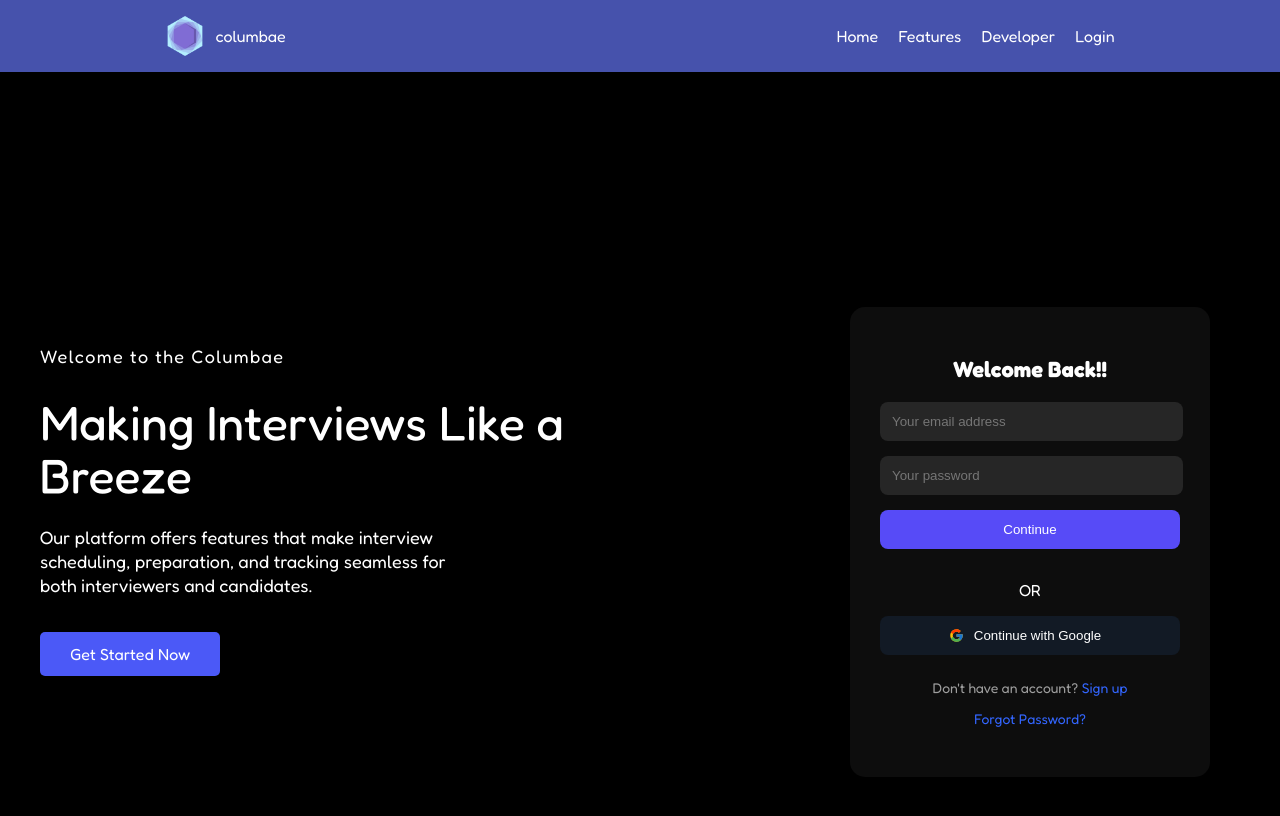
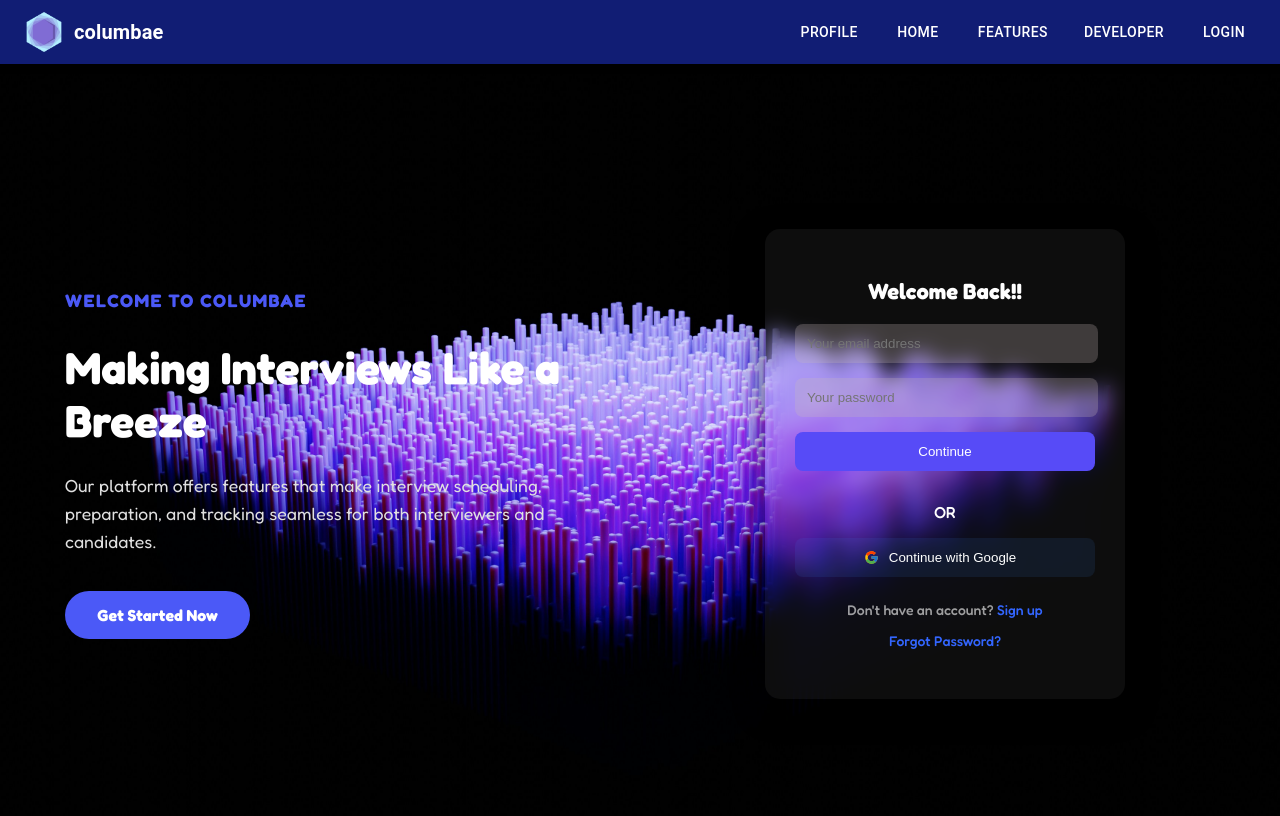
Before and after one commit to Abhinavrajsrivastav/EduCloud, a React (Create React App) app: page / in a window 1280 px wide. Shown: the top 816 px of the page. Built offline with nearby package versions, Linux system fonts and the light colour scheme.

Commit message:
19-11-2024-004

```diff
--- a/package.json
+++ b/package.json
@@ -3,6 +3,10 @@
   "version": "0.1.0",
   "private": true,
   "dependencies": {
+    "@emotion/react": "^11.13.5",
+    "@emotion/styled": "^11.13.5",
+    "@mui/icons-material": "^6.1.8",
+    "@mui/material": "^6.1.8",
     "@react-oauth/google": "^0.12.1",
     "@testing-library/jest-dom": "^5.17.0",
     "@testing-library/react": "^13.4.0",
--- a/src/App.js
+++ b/src/App.js
@@ -13,8 +13,8 @@ function App() {
   return (
     <UserProvider>
       <Router>
-        <Navbar /> {/* Navbar will be visible on all pages */}
-        <Routes> {/* No need for Switch here */}
+        <Navbar />
+        <Routes>
           <Route path="/" element={<Landing />} />
           <Route path="/profile" element={<Profile />} />
           <Route path="/features" element={<Features />} />
--- a/src/Pages/Landing/InfoSection.css
+++ b/src/Pages/Landing/InfoSection.css
@@ -1,151 +1,183 @@
-/* Include in your CSS */
+/* Import fonts */
 @import url('https://fonts.googleapis.com/css2?family=Fredoka:wght@300..700&display=swap');
-;@import url('https://fonts.googleapis.com/css2?family=Great+Vibes&display=swap');
+@import url('https://fonts.googleapis.com/css2?family=Great+Vibes&display=swap');
 
+/* Section styling */
 .info-sec {
     color: #fff;
-    padding: 0px 0;
+    padding: 0;
     background: url('./vimal-s-YcLiQSXzCiE-unsplash.jpg') no-repeat center center/cover;
-    height: 100vh;
+    height: 100vh; /* Set full height for desktop */
+    display: flex;
+    align-items: center;
+    justify-content: center;
+    animation: fadeIn 1s ease-in-out;
+    margin-top: 0; /* Remove any default top margin */
 }
 
 .light-bg {
-    background: #fff;
+    background: #f9f9f9;
+    color: #000;
 }
 
-.dark-bg {
-}
-
+/* Container Styling */
 .container {
     width: 100%;
     max-width: 1200px;
     margin: 0 auto;
     padding: 10px 15px;
     font-family: "Fredoka", sans-serif;
-  font-optical-sizing: auto;
-  font-weight: normal;
-  font-style: normal;
-  font-variation-settings:
-    "wdth" 100;
 }
 
+/* Flex Row for info sections */
 .info-row {
     display: flex;
-    margin: 0 -15px -15px -15px;
-    flex-direction: row;
+    flex-wrap: wrap;
     align-items: center;
-    position: relative;
-    top: 60px;
+    gap: 20px;
+    animation: fadeInUp 1s ease-in-out;
 }
 
 .row-reverse {
     flex-direction: row-reverse;
 }
 
+/* Styling for individual columns */
 .info-column {
-    margin-bottom: 15px;
-    padding: 0 15px;
     flex: 1;
+    text-align: start;
     max-width: 50%;
-    flex-basis: 50%;
-    position: relative;
-    top: 0px;
+    font-family: 'Fredoka', sans-serif; /* Modern, clean font */
+    font-weight: 500; /* Slightly bold overall */
+    color: #f5f5f5; /* Light grey for contrast */
 }
 
 .text-wrapper {
     max-width: 540px;
-    padding-top: 0;
-    padding-bottom: 60px;
+    margin: 0 auto;
 }
 
+/* Top Line Style */
 .top-line {
-    color: #ffffff;
+    color: #4b59f7;
     font-size: 18px;
-    line-height: 16px;
-    font-weight: 400;
     letter-spacing: 1.4px;
+    text-transform: uppercase;
+    font-weight: 700; /* Bold text for top line */
     margin-bottom: 16px;
 }
 
-.light-top-line {
-    color: #ffffff;
+/* Heading Text */
+.heading {
+    font-size: 2.8rem; /* Larger font size for emphasis */
+    font-weight: 700; /* Bold heading */
+    margin-bottom: 24px;
+    line-height: 1.2;
+    color: #fff; /* Contrasting color for dark backgrounds */
 }
 
-.heading {
-    margin-bottom: 24px;
-    font-size: 48px;
-    line-height: 1.1;
-    font-weight: 440;
-    color: #ffffff;
+/* Subtitle Text */
+.subtitle {
+    font-size: 1.1rem; /* Slightly larger for better readability */
+    font-weight: 400; /* Normal weight for easy reading */
+    margin-bottom: 35px;
+    color: #e0e0e0; /* Softer light grey */
+    line-height: 1.6;
 }
 
-.light-text {
-    color: #f7f8fa;
+/* Button Styling */
+.btn {
+    padding: 14px 32px;
+    font-size: 16px;
+    color: #fff;
+    background: #4b59f7;
+    border: none;
+    border-radius: 50px;
+    cursor: pointer;
+    font-weight: 700; /* Bold text for call-to-action */
+    font-family: "Fredoka", sans-serif;
+    transition: all 0.3s ease-in-out;
 }
 
-.subtitle {
-    max-width: 440px;
-    margin-bottom: 35px;
-    font-size: 18px;
-    line-height: 24px;
-    color: #ffffff;
+.btn:hover {
+    background: #3A49F7;
+    transform: translateY(-3px);
+    box-shadow: 0 4px 10px rgba(0, 0, 0, 0.2);
 }
 
-.light-text-desc {
-    color: #a9b3c1;
-}
-
+/* Image Wrapper Styling */
 .img-wrapper {
-    max-width: 555px;
     display: flex;
-    justify-content: flex-end; /* Adjust based on your needs */
-}
-
-.btn {
-    padding: 12px 30px;
-    font-size: 16px;
-    color: #fff;
-    background: #4B59F7;
-    border: none;
-    border-radius: 5px;
-    cursor: pointer;
-    font-family: "Fredoka", sans-serif;
-}
-
-.primary {
-    background: #4B59F7; /* Use a different color if needed */
-}
-
-.img-wrapper {
-    max-width: 555px;
-    display: flex;
-    justify-content: flex-end;
+    justify-content: center;
     align-items: center;
 }
 
+/* Image Styling */
 .img {
     width: 100%;
     max-width: 400px;
-    height: auto;
-    border-radius: 10px;
-    transition: transform 0.3s ease-in-out, box-shadow 0.3s ease-in-out;
-    mask-size: cover;
-    background-color: transparent; /* Set background color to transparent */
-    position: relative;
-    top: -20px;
+    border-radius: 15px;
+    transition: transform 0.5s ease, box-shadow 0.5s ease;
 }
 
+.img:hover {
+    transform: scale(1.1);
+    box-shadow: 0 10px 20px rgba(0, 0, 0, 0.4);
+}
 
-/* Add responsive styles if needed */
+/* Add Animations */
+@keyframes fadeIn {
+    0% {
+        opacity: 0;
+    }
+    100% {
+        opacity: 1;
+    }
+}
+
+@keyframes fadeInUp {
+    0% {
+        opacity: 0;
+        transform: translateY(20px);
+    }
+    100% {
+        opacity: 1;
+        transform: translateY(0);
+    }
+}
+
+/* Responsive Styles */
 @media (max-width: 768px) {
-    .info-column {
-        max-width: 100%;
-        flex-basis: 100%;
-        display: flex;
-        justify-content: center;
+    /* Adjust the info-sec height for mobile */
+    .info-sec {
+        height: auto; /* Set height to auto to prevent it from overflowing */
+        margin-top: 60px; /* Adjust for navbar height (if it's fixed) */
     }
 
-    .text-wrapper {
-        padding-bottom: 65px;
+    /* Adjust column width */
+    .info-column {
+        max-width: 100%; /* Make the columns full width on mobile */
+    }
+
+    .text-wrapper{
+        text-align: start;
+        max-width: 90%;
+    }
+
+    .heading {
+        font-size: 2rem; /* Slightly smaller for mobile */
+    }
+
+    .subtitle {
+        font-size: 1rem;
+    }
+
+    .btn {
+        padding: 12px 28px;
+        font-size: 14px;
+    }
+
+    .img {
+        max-width: 350px; /* Slightly smaller image for mobile */
     }
 }
--- a/src/Pages/Landing/InfoSection.js
+++ b/src/Pages/Landing/InfoSection.js
@@ -16,11 +16,10 @@ const InfoSection = ({
     buttonLabel,
     img,
     alt,
-    imgStart,
-    start
+    imgStart
 }) => {
 
-    const { user, setUser } = useUser(); // Use the useUser hook to access user context
+    const { user } = useUser(); // Access user context
 
     return (
         <div className={`info-sec ${lightBg ? 'light-bg' : 'dark-bg'}`}>
@@ -29,32 +28,31 @@ const InfoSection = ({
                     <div className="info-column">
                         <div className="text-wrapper">
                             <div className={`top-line ${lightTopLine ? 'light-top-line' : ''}`}>
-                                {topLine ? topLine : 'Welcome to the Columbae'}
+                                {topLine || 'Welcome to Columbae'}
                             </div>
                             <h1 className={`heading ${lightText ? 'light-text' : ''}`}>
-                                {headline ? headline : 'Making Interviews Like a Breeze'}
+                                {headline || 'Making Interviews Like a Breeze'}
                             </h1>
                             <p className={`subtitle ${lightTextDesc ? 'light-text-desc' : ''}`}>
-                                {description ? description : 'Our platform offers features that make interview scheduling, preparation, and tracking seamless for both interviewers and candidates.'}
+                                {description || 'Our platform offers features that make interview scheduling, preparation, and tracking seamless for both interviewers and candidates.'}
                             </p>
                             <Link to='/sign-up'>
                                 <button className={`btn ${primary ? 'primary' : ''}`}>
-                                    {buttonLabel ? buttonLabel : 'Get Started Now'}
+                                    {buttonLabel || 'Get Started Now'}
                                 </button>
                             </Link>
                         </div>
                     </div>
-
                     <div className="info-column">
                         <div className="img-wrapper">
-                            {!user&&<Login />}
-                            {/* {user&&<img src='./Logo/landing_page.png' alt={alt} className="img" />} */}
+                            {!user && <Login />}
+                            {/* {user && <img src={img || './Logo/landing_page.png'} alt={alt || 'Interview Platform'} className="img" />} */}
                         </div>
                     </div>
                 </div>
             </div>
         </div>
     );
-}
+};
 
 export default InfoSection;
--- a/src/Pages/Login/Login.css
+++ b/src/Pages/Login/Login.css
@@ -41,8 +41,8 @@
   border: none;
   border-radius: 8px;
   margin-bottom: 15px;
-  background: rgba(255, 255, 255, 0.1);
-  color: white;
+  background: rgba(198, 183, 183, 0.268);
+  color: rgb(0, 0, 0);
 }
 
 .continue-btn {
--- a/src/Pages/Navbar/Navbar.css
+++ b/src/Pages/Navbar/Navbar.css
@@ -1,21 +1,10 @@
 /* src/components/Navbar/Navbar.css */
-.navbar {
-  display: flex;
-  justify-content: space-around;
-  align-items: center;
-  background-color: #5968dbc9;
-  padding: 10px;
-   font-family: "Fredoka", sans-serif;
-  font-optical-sizing: auto;
-  font-weight: normal;
-  font-style: normal;
-    color: white;
-    gap: 200px;
-}
-
 .navbar-logo {
   display: flex;
   align-items: center;
+  font-size: 20px;
+  font-weight: bold;
+  cursor: pointer;
 }
 
 .navbar-logo img {
@@ -25,36 +14,30 @@
 
 .navbar-links {
   display: flex;
-  list-style: none;
-}
-
-.navbar-links li {
-  margin-left: 20px;
-}
-
-.navbar-links a {
-  color: #fff;
-  text-decoration: none;
-  font-size: 16px;
-  transition: color 0.3s;
-}
-
-.navbar-links a:hover {
-  color: #ff6b6b;
-}
-
-.navbar-profile {
-  display: flex;
-  align-items: center;
-  margin-left: 20px;
+  gap: 20px;
 }
 
 .profile-photo {
   height: 35px;
   width: 35px;
   border-radius: 50%;
-  margin-right: 10px;
+  margin-right: 30px;
   object-fit: cover;
   position: relative;
   bottom: 6px;
 }
+
+/* Mobile styling for menu */
+@media (max-width: 768px) {
+  .navbar-links {
+    display: none;
+  }
+
+  .navbar-logo {
+    font-size: 18px;
+  }
+
+  .profile-photo {
+    display: none;
+  }
+}
--- a/src/Pages/Navbar/Navbar.jsx
+++ b/src/Pages/Navbar/Navbar.jsx
@@ -1,41 +1,93 @@
 // src/components/Navbar/Navbar.jsx
-import React from 'react';
+import React, { useState } from 'react';
 import './Navbar.css';
 import { useUser } from '../../UserContext';
-import { FcAbout } from 'react-icons/fc';
 import { Link } from 'react-router-dom';
+import { AppBar, Toolbar, Typography, Button, IconButton, Menu, MenuItem } from '@mui/material';
+import { Menu as MenuIcon } from '@mui/icons-material';
 
 const Navbar = () => {
-  const { user } = useUser();  // Destructure user from context
+  const { user } = useUser(); // Access user context
+  const [isMenuOpen, setMenuOpen] = useState(null); // Mobile menu state
+
+  const handleMenuOpen = (event) => {
+    setMenuOpen(event.currentTarget);
+  };
+
+  const handleMenuClose = () => {
+    setMenuOpen(null);
+  };
 
   return (
-    <nav className="navbar">
+    <AppBar position="sticky" sx={{ backgroundColor: '#162591cd', boxShadow: '0 4px 6px rgba(0, 0, 0, 0.2)' }}>
+      <Toolbar sx={{ display: 'flex', justifyContent: 'space-between', alignItems: 'center' }}>
+        {/* Logo */}
         <div className="navbar-logo">
-        <img src="./logo/hexagon.png" alt="App Logo" />
-        <span>columbae</span>
+          <img src="./logo/hexagon.png" alt="App Logo" style={{ height: '40px', marginRight: '10px' }} />
+          <Typography variant="h6" sx={{ fontWeight: 'bold' }}>columbae</Typography>
         </div>
-      <ul className="navbar-links">
-        <Link to="/"><a href="#landing">Home</a></Link>
-        <li><a href="#features">Features</a></li>
-        <li><a href="#developer">Developer</a></li>
 
-        {/* Show user's profile photo if logged in */}
+        {/* Mobile Menu Icon */}
+        <IconButton edge="start" color="inherit" aria-label="menu" sx={{ display: { xs: 'block', md: 'none' } }} onClick={handleMenuOpen}>
+          <MenuIcon />
+        </IconButton>
+
+        {/* Links */}
+        <div className="navbar-links" sx={{ display: { xs: 'none', md: 'flex' } }}>
+          <Button color="inherit" component={Link} to="/profile">Profile</Button>
+          <Button color="inherit" component={Link} to="/">Home</Button>
+          <Button color="inherit" component="a" href="#features">Features</Button>
+          <Button color="inherit" component="a" href="#developer">Developer</Button>
+
+          {/* Profile or Login */}
           {user ? (
-          <Link to="/profile" className="navbar-profile">
+            <Button color="inherit" component={Link} to="/profile">
               <img
                 src={user.photoURL || './Logo/Calm-Full-HD-Wallpaper.jpg'}
                 alt={user.userName}
-              className="profile-photo"
+                style={{ height: '35px', width: '35px', borderRadius: '50%' }}
               />
-            {/* <span>{user.userName}</span> */}
+            </Button>
+          ) : (
+            <Button color="inherit" component={Link} to="/login">Login</Button>
+          )}
+        </div>
+
+        {/* Mobile Menu */}
+        <Menu
+          anchorEl={isMenuOpen}
+          open={Boolean(isMenuOpen)}
+          onClose={handleMenuClose}
+          sx={{ display: { xs: 'block', md: 'none' } }}
+        >
+          <MenuItem onClick={handleMenuClose}>
+            <Link to="/profile" style={{ textDecoration: 'none', color: 'inherit' }}>Profile</Link>
+          </MenuItem>
+          <MenuItem onClick={handleMenuClose}>
+            <Link to="/" style={{ textDecoration: 'none', color: 'inherit' }}>Home</Link>
+          </MenuItem>
+          <MenuItem onClick={handleMenuClose}>
+            <a href="#features" style={{ textDecoration: 'none', color: 'inherit' }}>Features</a>
+          </MenuItem>
+          <MenuItem onClick={handleMenuClose}>
+            <a href="#developer" style={{ textDecoration: 'none', color: 'inherit' }}>Developer</a>
+          </MenuItem>
+          {user ? (
+            <MenuItem onClick={handleMenuClose}>
+              <Link to="/profile" style={{ textDecoration: 'none', color: 'inherit' }}>
+                Profile
               </Link>
+            </MenuItem>
           ) : (
-          <li className="navbar-profile">
-            <span>Login</span> {/* Placeholder for login or sign up option */}
-          </li>
+            <MenuItem onClick={handleMenuClose}>
+              <Link to="/login" style={{ textDecoration: 'none', color: 'inherit' }}>
+                Login
+              </Link>
+            </MenuItem>
           )}
-      </ul>
-    </nav>
+        </Menu>
+      </Toolbar>
+    </AppBar>
   );
 };
 
```
Also changed, not shown: src/Pages/Profile/Profile.css (+6 -21 lines), src/Pages/Profile/Profile.jsx (+29 -7 lines), 1 other file (tests, documents, lock files or other folders). Lines whose indentation alone changed are shown as unchanged.
